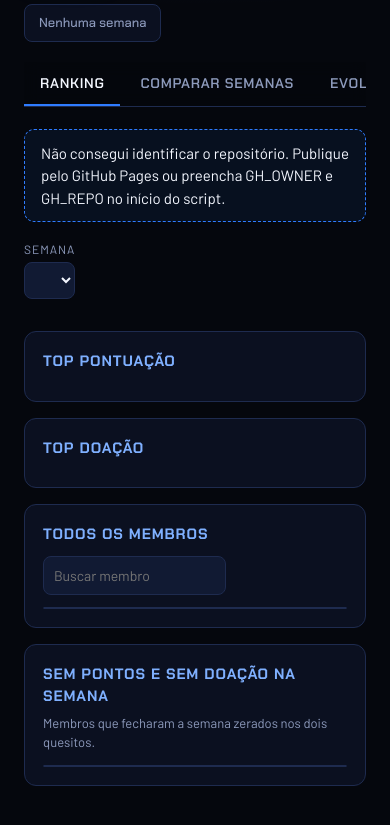
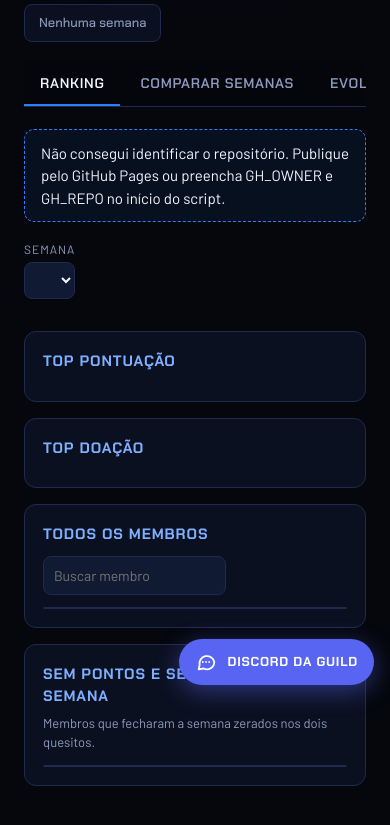
Before and after one commit to lucasviudes/eclipse-real, a plain HTML site: page index.html in a window 390 px wide. Shown: the part 143-968 px from the top of the page. Drawn offline with Linux system fonts and the light colour scheme.

Commit message:
Botao do Discord da guild

```diff
--- a/index.html
+++ b/index.html
@@ -113,6 +113,21 @@ pre.code{background:var(--surface-2);border:1px solid var(--line);border-radius:
 .muted{color:var(--muted)}
 .small{font-size:13px}
 @media (prefers-reduced-motion:reduce){*{transition:none!important}}
+
+/* Botão lateral do Discord */
+.discord{position:fixed;right:0;top:50%;transform:translateY(-50%);z-index:20;display:flex;align-items:center;gap:10px;
+  padding:14px 12px 14px 14px;padding-right:max(12px,env(safe-area-inset-right,0px));background:#5865F2;color:#fff;text-decoration:none;
+  border-radius:12px 0 0 12px;box-shadow:0 6px 24px rgba(88,101,242,.45);font-family:var(--display);font-weight:700;letter-spacing:.06em;text-transform:uppercase;font-size:13px;
+  writing-mode:vertical-rl;transition:padding .15s,filter .15s}
+.discord svg{width:22px;height:22px;flex:none;transform:rotate(90deg)}
+.discord:hover{filter:brightness(1.1);padding-left:18px}
+.discord:focus-visible{outline:2px solid #fff;outline-offset:-4px}
+@media (max-width:760px){
+  .discord{top:auto;bottom:calc(16px + env(safe-area-inset-bottom,0px));right:max(16px,env(safe-area-inset-right,0px));transform:none;writing-mode:horizontal-tb;
+    border-radius:999px;padding:12px 16px}
+  .discord svg{transform:none}
+  .wrap{padding-bottom:90px}
+}
 </style>
 </head>
 <body>
@@ -221,6 +236,11 @@ pre.code{background:var(--surface-2);border:1px solid var(--line);border-radius:
     </div>
   </section>
 </div>
+
+<a class="discord" href="https://discord.gg/wQgF9Jspz" target="_blank" rel="noopener" aria-label="Entrar no Discord da guild Eclipse Real">
+  <svg viewBox="0 0 24 24" fill="none" stroke="currentColor" stroke-width="2" stroke-linecap="round" stroke-linejoin="round" aria-hidden="true"><path d="M21 12a8 8 0 0 1-11.6 7.1L4 20l1-4.6A8 8 0 1 1 21 12z"/><path d="M8.5 12h.01M12 12h.01M15.5 12h.01"/></svg>
+  <span>Discord da guild</span>
+</a>
 
 <script>
 (() => {
```
